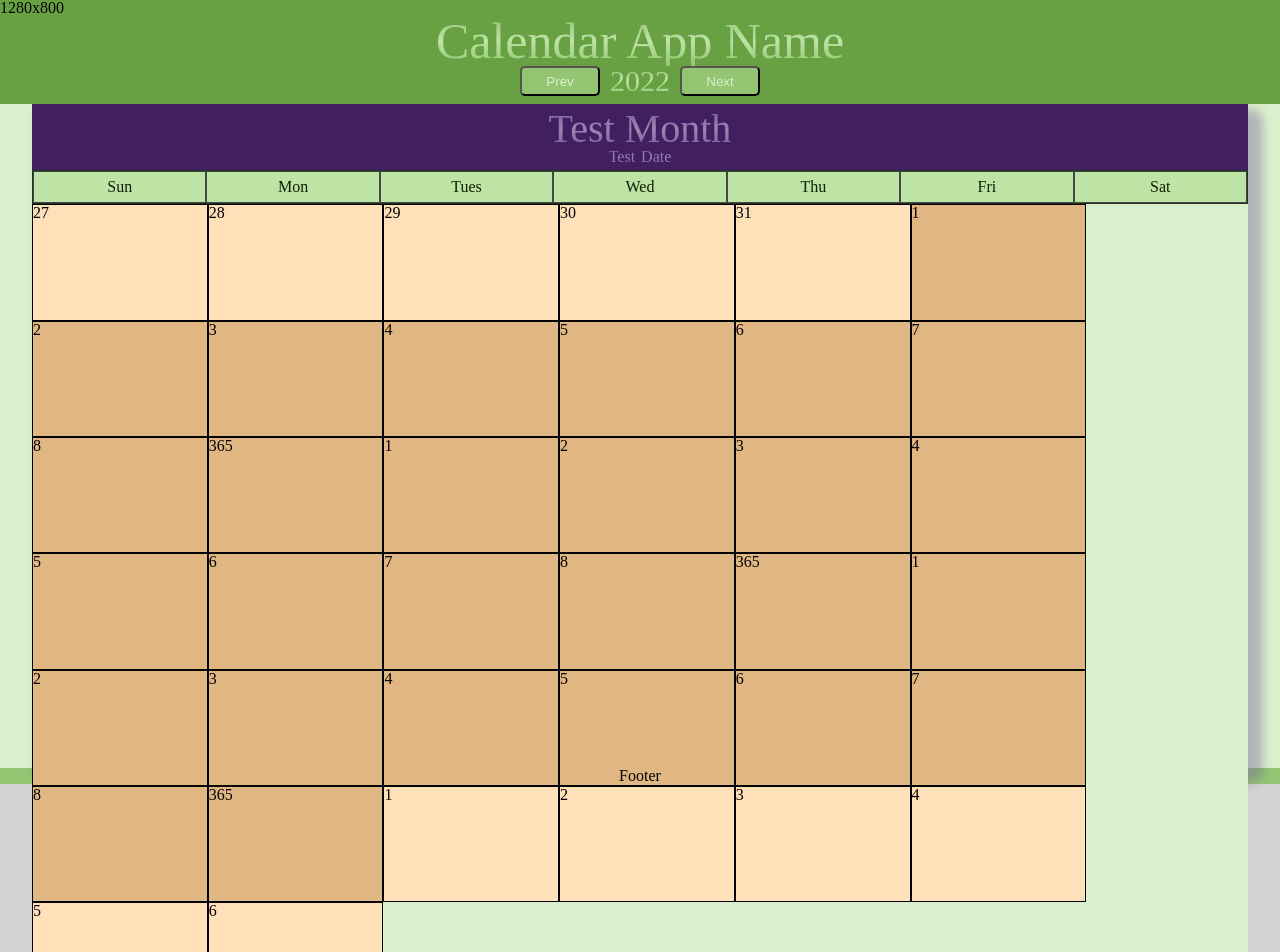
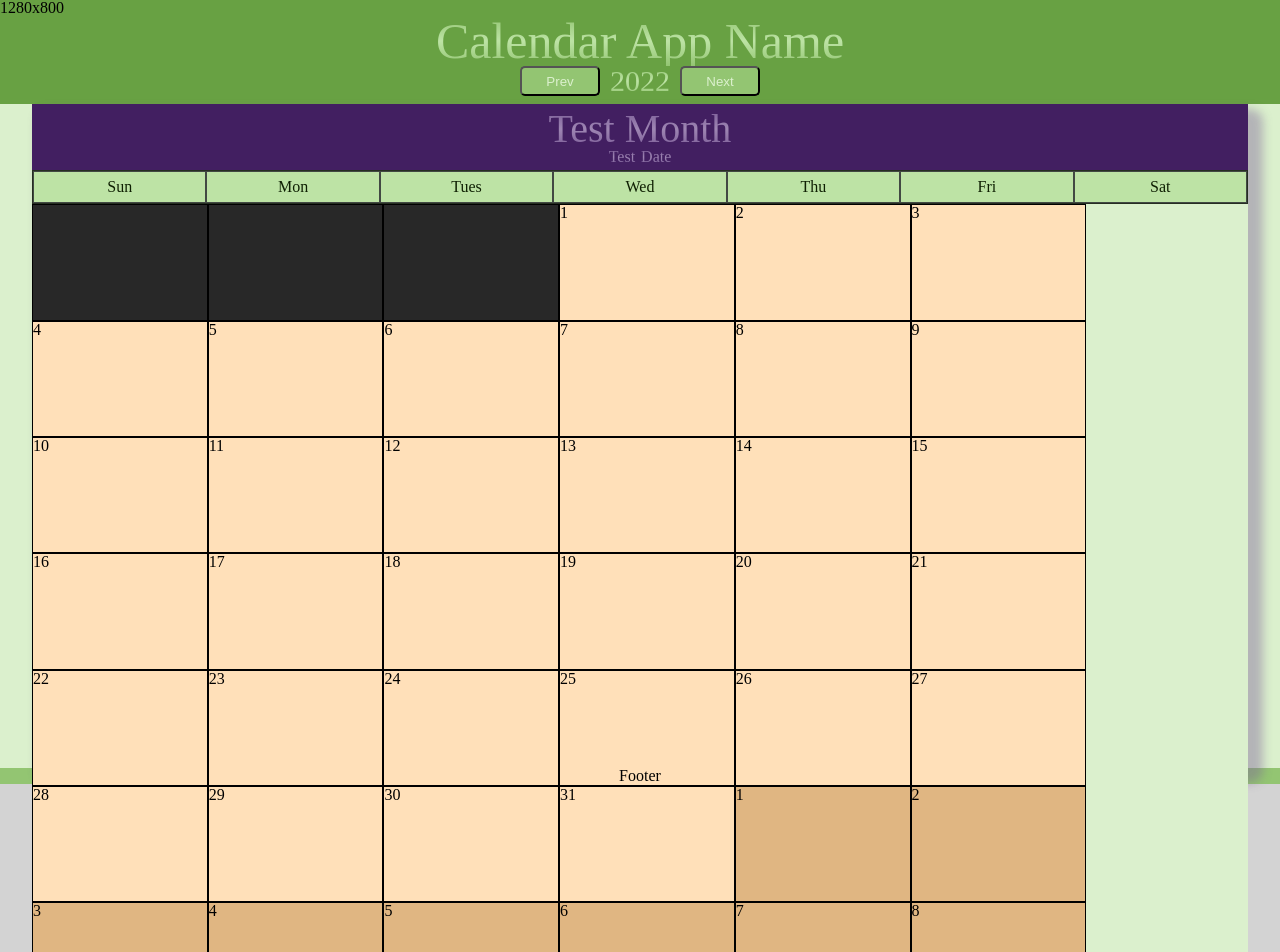
Before and after one commit to leonardmoses/ct-eyeCare-calendar-1.1, a React (Create React App) app: page / in a window 1280 px wide. Shown: the top 952 px of the page. Built offline with nearby package versions, Linux system fonts and the light colour scheme.

Commit message:
Used different index & map method to generate days. DOM now loads without errors.

```diff
--- a/src/components/JS/JulianDays.js
+++ b/src/components/JS/JulianDays.js
@@ -104,49 +104,51 @@ function LeapYearCheck() {
 
     // useEffect(() => SetAllDays(), []);
 
+    const thirtyOneDdays = [];
+    const threeSixtyFiveDays = [];
+    const paddingInitial = [];
+
+    for (let i=1; i<=dec1Padding ; i++) {
+        paddingInitial.push(i);
+    }
+
+    for (let i=1; i<=31 ; i++) {
+        thirtyOneDdays.push(i);
+    }
+
+    for (let i=1; i<=365; i++) {
+        threeSixtyFiveDays.push(i);
+    }
+
+    console.log(thirtyOneDdays)
+    console.log(threeSixtyFiveDays)
+
     return (
         <div ref={allDaysRef} className="julianDaysComponent">
 
-            <div className="prev-year-days">27</div>
-            <div className="prev-year-days">28</div>
-            <div className="prev-year-days">29</div>
-            <div className="prev-year-days">30</div>
-            <div className="prev-year-days">31</div>
+            {paddingInitial.map((day, index) => {
+                return (
+                    <div key={index} className="prev-year-padding">
+                        {day}
+                    </div>
+                )
+            })}
 
-            <div className="current-year-days">1</div>
-            <div className="current-year-days">2</div>
-            <div className="current-year-days">3</div>
-            <div className="current-year-days">4</div>
-            <div className="current-year-days">5</div>
-            <div className="current-year-days">6</div>
-            <div className="current-year-days">7</div>
-            <div className="current-year-days">8</div>
-            <div className="current-year-days">365</div>
-            <div className="current-year-days">1</div>
-            <div className="current-year-days">2</div>
-            <div className="current-year-days">3</div>
-            <div className="current-year-days">4</div>
-            <div className="current-year-days">5</div>
-            <div className="current-year-days">6</div>
-            <div className="current-year-days">7</div>
-            <div className="current-year-days">8</div>
-            <div className="current-year-days">365</div>
-            <div className="current-year-days">1</div>
-            <div className="current-year-days">2</div>
-            <div className="current-year-days">3</div>
-            <div className="current-year-days">4</div>
-            <div className="current-year-days">5</div>
-            <div className="current-year-days">6</div>
-            <div className="current-year-days">7</div>
-            <div className="current-year-days">8</div>
-            <div className="current-year-days">365</div>
+            {thirtyOneDdays.map((day, index) => {
+                return (
+                    <div key={index} className="prev-year-days">
+                        {day}
+                    </div>
+                )
+            })}
 
-            <div className="next-year-days">1</div>
-            <div className="next-year-days">2</div>
-            <div className="next-year-days">3</div>
-            <div className="next-year-days">4</div>
-            <div className="next-year-days">5</div>
-            <div className="next-year-days">6</div>
+            {threeSixtyFiveDays.map((day, index) => {
+                return(
+                    <div key={index} className="current-year-days">
+                        {day}
+                    </div>
+                )
+            })}
 
         </div>
 
--- a/src/styles/App.scss
+++ b/src/styles/App.scss
@@ -105,16 +105,16 @@ html {
                                 display: flex;
                                 flex-wrap: wrap;
 
-                                // .prev-year-padding {
-                                //     background-color: rgb(40, 40, 40);
-                                //     width:calc(100% / 7);
-                                //     height: calc(100vh/7);
-                                //     color: rgba(0, 0, 0, 0.0);
-                                //     border: solid black 1px;
-                                //     cursor: pointer;
-                                //     transition: background-color 0.2s;
+                                .prev-year-padding {
+                                    background-color: rgb(40, 40, 40);
+                                    width:calc(100% / 7);
+                                    height: calc(100vh/7);
+                                    color: rgba(0, 0, 0, 0.0);
+                                    border: solid black 1px;
+                                    cursor: pointer;
+                                    transition: background-color 0.2s;
 
-                                // }
+                                }
 
                                 .prev-year-days, .current-year-days, .next-year-days{
                                     background-color: $tertiary3;
```
